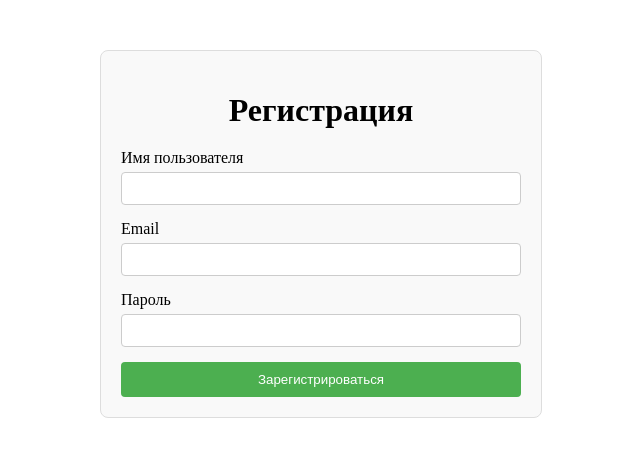
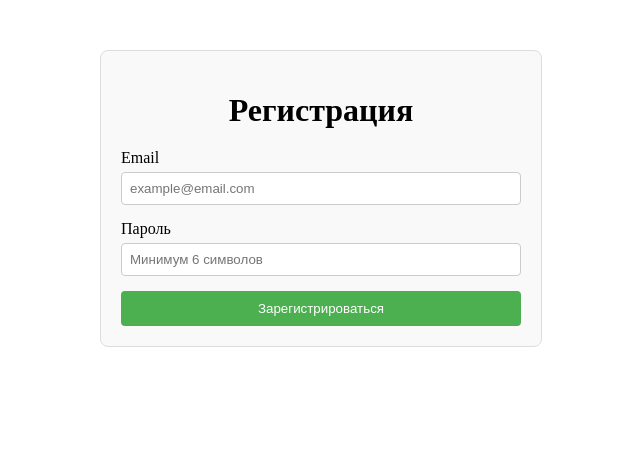
Before and after one commit to OurPaintTeam/OurPaintHub, a React (Vite) app in the folder frontend/: page /registration in a window 1280 px wide. Shown: the top 456 px of the page, without its empty margins (319-959 px from the left). Built offline with nearby package versions, Linux system fonts and the light colour scheme.

Commit message:
implement account page

```diff
--- a/frontend/src/pages/RegistrationPage.tsx
+++ b/frontend/src/pages/RegistrationPage.tsx
@@ -1,32 +1,41 @@
 import React, { useState } from "react";
+import { useNavigate } from "react-router-dom";
 import "./RegistrationPage.scss";
 
 const RegistrationPage: React.FC = () => {
-  const [username, setUsername] = useState("");
+  const navigate = useNavigate();
   const [email, setEmail] = useState("");
   const [password, setPassword] = useState("");
   const [message, setMessage] = useState("");
+  const [isLoading, setIsLoading] = useState(false);
 
   const handleSubmit = async (e: React.FormEvent) => {
     e.preventDefault();
+    setIsLoading(true);
+    setMessage("");
+
     try {
-      const response = await fetch("http://127.0.0.1:8000/api/registration/", {
+      const response = await fetch("http://localhost:8000/api/registration/", {
         method: "POST",
         headers: { "Content-Type": "application/json" },
-        body: JSON.stringify({ username, email, password }),
+        body: JSON.stringify({ email, password }),
       });
 
+      const data = await response.json();
+
       if (!response.ok) {
-        const errorData = await response.json();
-        setMessage("Ошибка: " + JSON.stringify(errorData));
+        setMessage(`Ошибка: ${data.error || "Неизвестная ошибка"}`);
         return;
       }
 
-      const data = await response.json();
-      setMessage("Успех! Пользователь зарегистрирован: " + data.username);
+      setMessage("Успех! Пользователь зарегистрирован: " + data.email);
+      localStorage.setItem('user', JSON.stringify({ email: data.email, id: data.id }));
+      window.dispatchEvent(new Event('storage'));
       setTimeout(() => navigate("/account"), 1000);
     } catch (error) {
       setMessage("Ошибка сети: " + error);
+    } finally {
+      setIsLoading(false);
     }
   };
 
@@ -35,21 +44,13 @@ const RegistrationPage: React.FC = () => {
       <h1>Регистрация</h1>
       <form onSubmit={handleSubmit}>
         <div className="form-group">
-          <label>Имя пользователя</label>
-          <input
-            type="text"
-            value={username}
-            onChange={(e) => setUsername(e.target.value)}
-            required
-          />
-        </div>
-        <div className="form-group">
           <label>Email</label>
           <input
             type="email"
             value={email}
             onChange={(e) => setEmail(e.target.value)}
             required
+            placeholder="example@email.com"
           />
         </div>
         <div className="form-group">
@@ -59,11 +60,15 @@ const RegistrationPage: React.FC = () => {
             value={password}
             onChange={(e) => setPassword(e.target.value)}
             required
+            minLength={6}
+            placeholder="Минимум 6 символов"
           />
         </div>
-        <button type="submit">Зарегистрироваться</button>
+        <button type="submit" disabled={isLoading}>
+          {isLoading ? "Регистрация..." : "Зарегистрироваться"}
+        </button>
       </form>
-      {message && <p className="message">{message}</p>}
+      {message && <p className={`message ${message.includes("Ошибка") ? "error" : "success"}`}>{message}</p>}
     </div>
   );
 };
```
